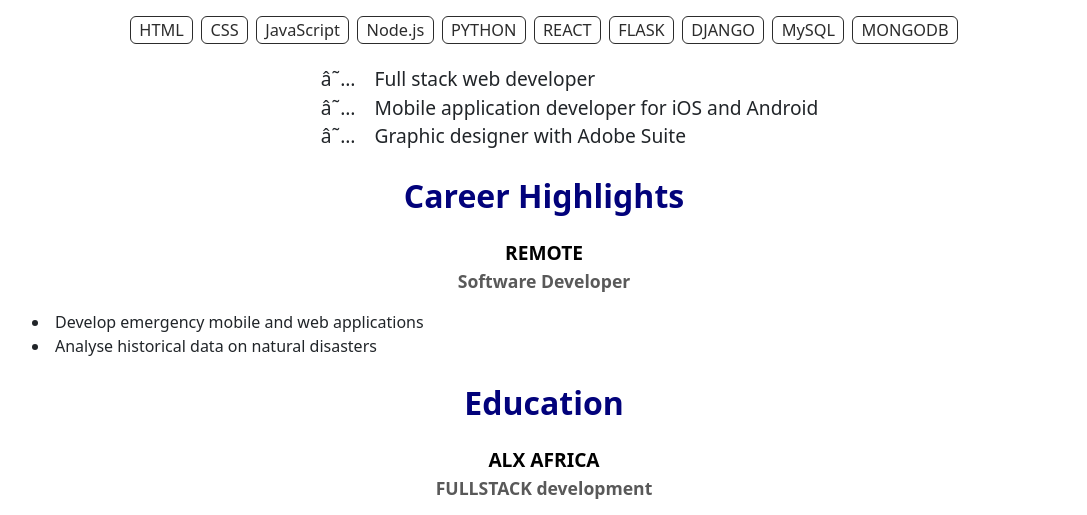
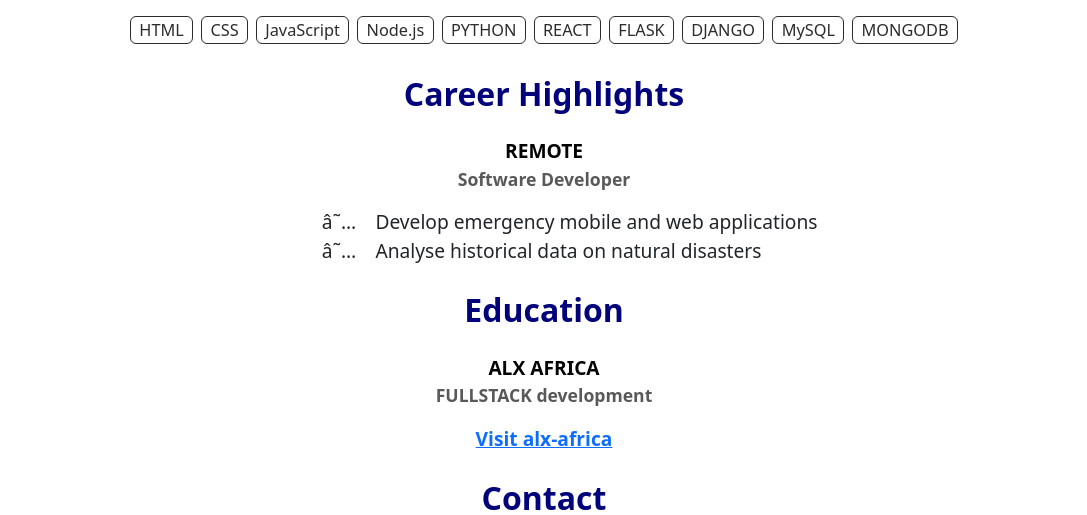
Before and after one commit to LynneDC/My-portfolio-web, a plain HTML site: page index.html in a window 1280 px wide. Shown: the part 723-1238 px from the top of the page, without its empty margins (96-1183 px from the left). Drawn offline with nearby package versions, Linux system fonts and the light colour scheme; files whose address does not match are found by name.

Commit message:
Update index.html

```diff
--- a/index.html
+++ b/index.html
@@ -100,18 +100,14 @@
             <span class="keyword-magnet">MONGODB</span>
             </p>
 
-        <ul>
-            <li>Full stack web developer</li>
-            <li>Mobile application developer for iOS and Android</li>
-            <li>Graphic designer with Adobe Suite</li>
-        </ul>
-
         <a name="career-highlights"></a>
 <p id="career-highlights" class="section-heading section-visual-boundry">Career Highlights</p>
 <p class="section-subheading">REMOTE</p>
 <p class="section-small-heading">Software Developer</p>
-    <li>Develop emergency mobile and web applications</li>
-    <li>Analyse historical data on natural disasters</li>
+        <ul>
+            <li>Develop emergency mobile and web applications</li>
+            <li>Analyse historical data on natural disasters</li>
+        </ul>
 
 <a name="education"></a>
 <p id="education" class="section-heading section-visual-boundry">Education</p>
```
